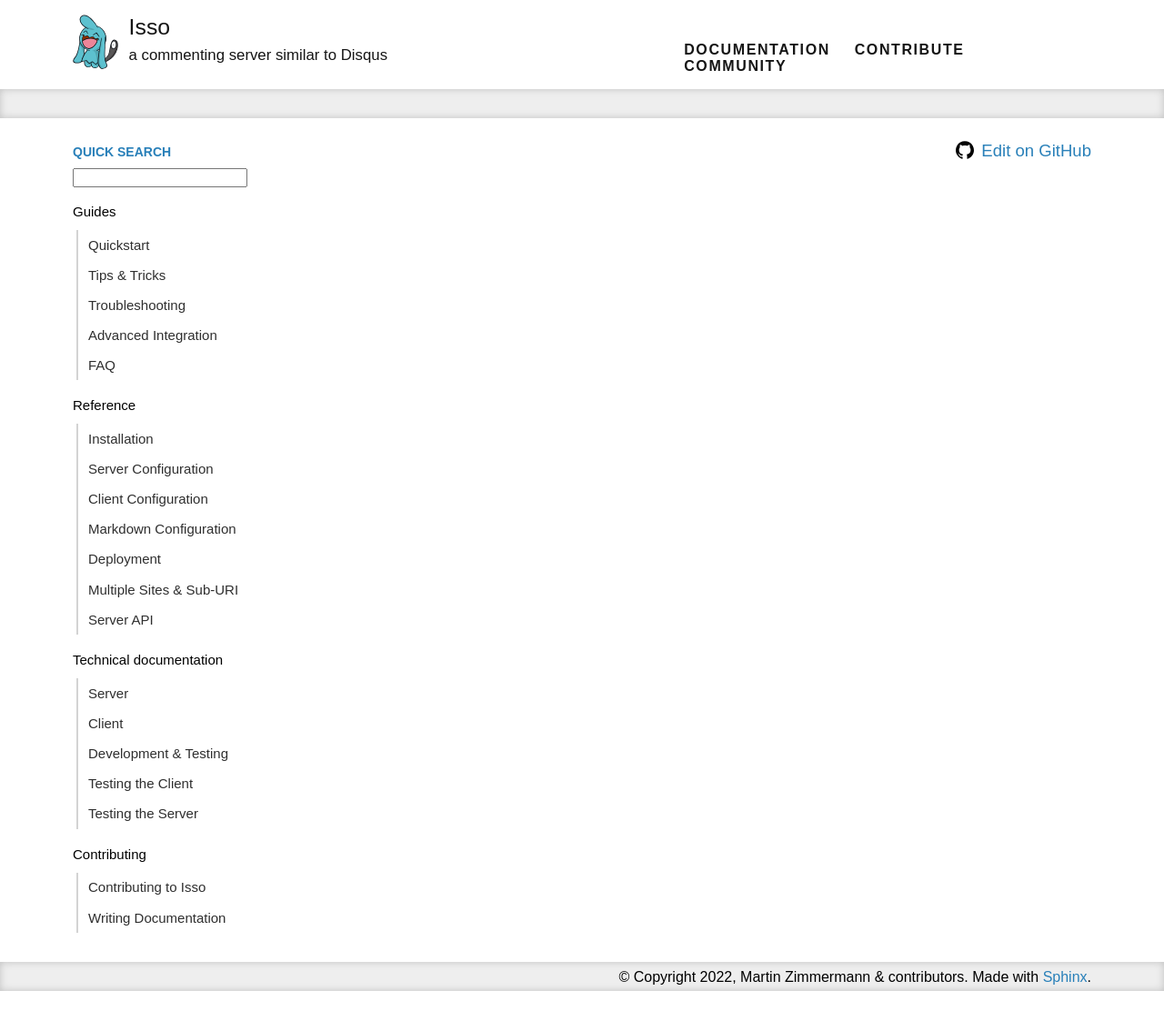
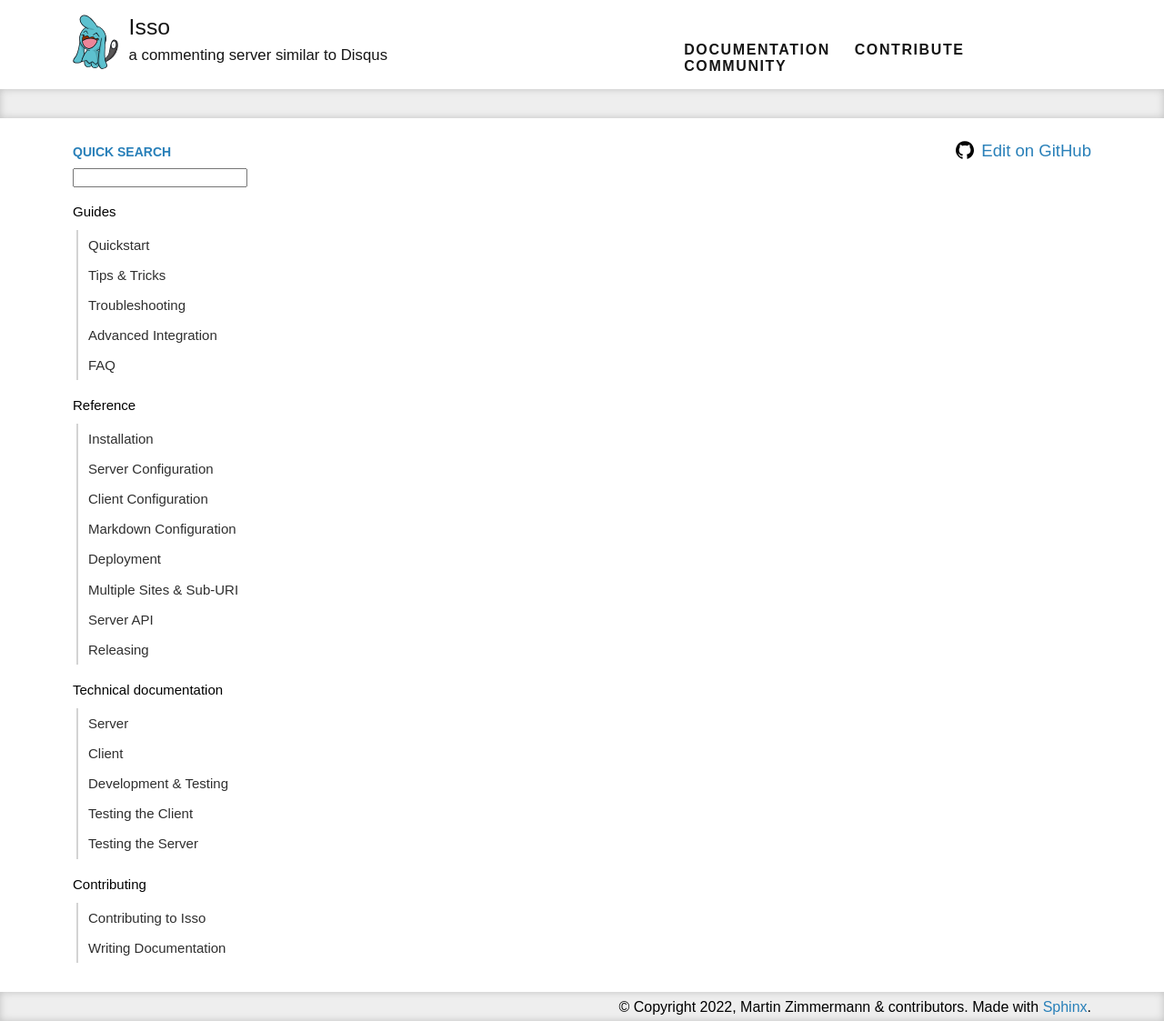
Before and after one commit to isso-comments/isso, a Sphinx documentation site: the page built from docs/docs/toc.rst, in a window 1280 px wide. Shown: the whole page at 91% size. Built offline with Sphinx 7.4.7, drawn with Linux system fonts in a browser that asks for light colours; before the commit the page ends 1090 px from its top, so only the background shows below that.

Commit message:
docs: Add releasing to toc

```diff
--- a/docs/docs/toc.rst
+++ b/docs/docs/toc.rst
@@ -23,6 +23,7 @@
    Deployment <reference/deployment>
    Multiple Sites & Sub-URI <reference/multi-site-sub-uri>
    Server API <reference/server-api>
+   Releasing <reference/releasing>
 
 .. toctree::
    :hidden:
```
